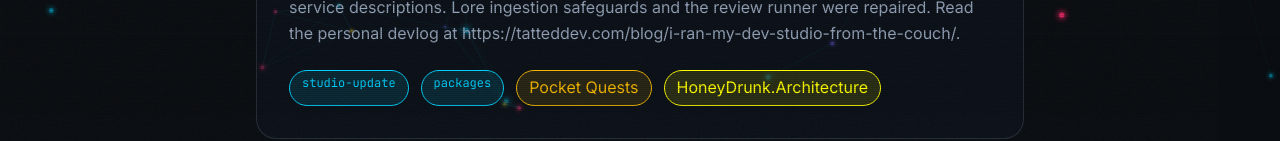
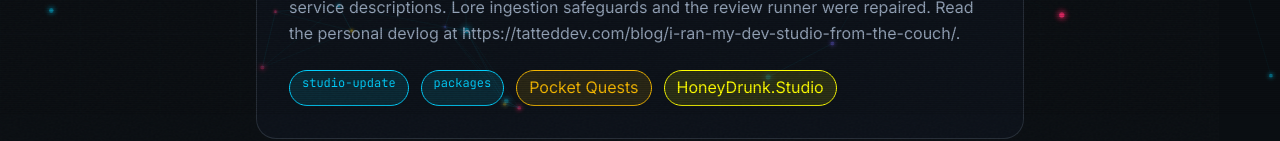
Before and after one commit to HoneyDrunkStudios/HoneyDrunkStudios, a Next.js app in the folder honeydrunk-website/: page /signal in a window 1280 px wide. Shown: the part 686-827 px from the top of the page. Built offline with nearby package versions, Linux system fonts and the light colour scheme; no server answers.

Commit message:
docs(site): follow HoneyDrunk.Studio repository rename (#10)

```diff
--- a/honeydrunk-website/components/CurrentFocus.tsx
+++ b/honeydrunk-website/components/CurrentFocus.tsx
@@ -4,8 +4,8 @@ import { colors } from '@/lib/tokens';
 const tracks = [
   { name: 'Pocket Quests', status: 'Product planning', href: '/nodes/pocket-quests', text: 'A virtual self and world shaped by real-life goals, daily quests, and exploration. The repository is configured; app implementation comes next. Pocket Quests is the internal working name.' },
   { name: 'The first game', status: 'Concept planning', href: '/nodes/game-prototype', text: 'An original shared universe, starting with a small playable slice. Genre and scope are still open. Blender scene experiments have proved part of the art workflow; a playable game is still ahead.' },
-  { name: 'AI learning', status: 'Curriculum ready', href: 'https://github.com/HoneyDrunkStudios/HoneyDrunk.Architecture/tree/main/learning/paths/ai-engineering', text: 'A 32-week path with hands-on experiments and a progress tracker. The aim is to understand, build, and evaluate AI systems; the learning sessions are not yet completed.' },
-  { name: 'Hands-on robotics', status: 'Getting started', href: 'https://github.com/HoneyDrunkStudios/HoneyDrunk.Architecture', text: 'Start with the Arduino kit already on hand: identify the kit and its guide, then work through small physical experiments. No robot build has been completed yet.' },
+  { name: 'AI learning', status: 'Curriculum ready', href: 'https://github.com/HoneyDrunkStudios/HoneyDrunk.Studio/tree/main/learning/paths/ai-engineering', text: 'A 32-week path with hands-on experiments and a progress tracker. The aim is to understand, build, and evaluate AI systems; the learning sessions are not yet completed.' },
+  { name: 'Hands-on robotics', status: 'Getting started', href: 'https://github.com/HoneyDrunkStudios/HoneyDrunk.Studio', text: 'Start with the Arduino kit already on hand: identify the kit and its guide, then work through small physical experiments. No robot build has been completed yet.' },
 ];
 
 export default function CurrentFocus() {
--- a/honeydrunk-website/data/schema/signals.json
+++ b/honeydrunk-website/data/schema/signals.json
@@ -8,7 +8,7 @@
       "Ops",
       "HoneyDrunk.Audit",
       "HoneyDrunk.Observe",
-      "HoneyDrunk.Architecture"
+      "HoneyDrunk.Studio"
     ],
     "sector": "Core"
   },
@@ -20,7 +20,7 @@
       "Ops",
       "HoneyDrunk.Infrastructure",
       "HoneyDrunk.Actions",
-      "HoneyDrunk.Architecture"
+      "HoneyDrunk.Studio"
     ],
     "sector": "Ops"
   },
@@ -32,7 +32,7 @@
       "Ops",
       "HoneyDrunk.Communications",
       "HoneyDrunk.Notify",
-      "HoneyDrunk.Architecture"
+      "HoneyDrunk.Studio"
     ],
     "sector": "Ops"
   },
@@ -46,7 +46,7 @@
       "HoneyDrunk.Vault",
       "HoneyDrunk.Vault.Rotation",
       "HoneyDrunk.Notify",
-      "HoneyDrunk.Architecture"
+      "HoneyDrunk.Studio"
     ],
     "sector": "Core"
   },
@@ -60,7 +60,7 @@
       "HoneyDrunk.Studios",
       "HoneyDrunk.Notify",
       "Pulse",
-      "HoneyDrunk.Architecture"
+      "HoneyDrunk.Studio"
     ],
     "sector": "Meta"
   },
@@ -75,7 +75,7 @@
       "HoneyDrunk.Transport",
       "HoneyDrunk.Vault",
       "HoneyDrunk.Data",
-      "HoneyDrunk.Architecture"
+      "HoneyDrunk.Studio"
     ],
     "sector": "Core"
   },
@@ -88,7 +88,7 @@
       "AI",
       "HoneyDrunk.Operator",
       "HoneyDrunk.Sim",
-      "HoneyDrunk.Architecture"
+      "HoneyDrunk.Studio"
     ],
     "sector": "Meta"
   },
@@ -101,7 +101,7 @@
       "HoneyDrunk.Vault",
       "HoneyDrunk.Data",
       "HoneyDrunk.Kernel",
-      "HoneyDrunk.Architecture"
+      "HoneyDrunk.Studio"
     ],
     "sector": "Core"
   },
@@ -113,7 +113,7 @@
       "Core",
       "HoneyDrunk.Kernel",
       "HoneyDrunk.Studios",
-      "HoneyDrunk.Architecture"
+      "HoneyDrunk.Studio"
     ],
     "sector": "Core"
   },
@@ -127,7 +127,7 @@
       "HoneyDrunk.Data",
       "HoneyDrunk.Transport",
       "Pulse",
-      "HoneyDrunk.Architecture"
+      "HoneyDrunk.Studio"
     ],
     "sector": "Core"
   },
@@ -338,7 +338,7 @@
     "tags": [
       "Meta",
       "HoneyDrunk.Grid",
-      "HoneyDrunk.Architecture"
+      "HoneyDrunk.Studio"
     ],
     "sector": "Meta"
   },
@@ -422,7 +422,7 @@
     "tags": [
       "Meta",
       "HoneyDrunk.Signal",
-      "HoneyDrunk.Architecture"
+      "HoneyDrunk.Studio"
     ],
     "sector": "Meta"
   },
@@ -443,7 +443,7 @@
       "studio-update",
       "packages",
       "Pocket Quests",
-      "HoneyDrunk.Architecture"
+      "HoneyDrunk.Studio"
     ],
     "sector": "Meta"
   }
```
Also changed, not shown: honeydrunk-website/data/schema/nodes.json.
